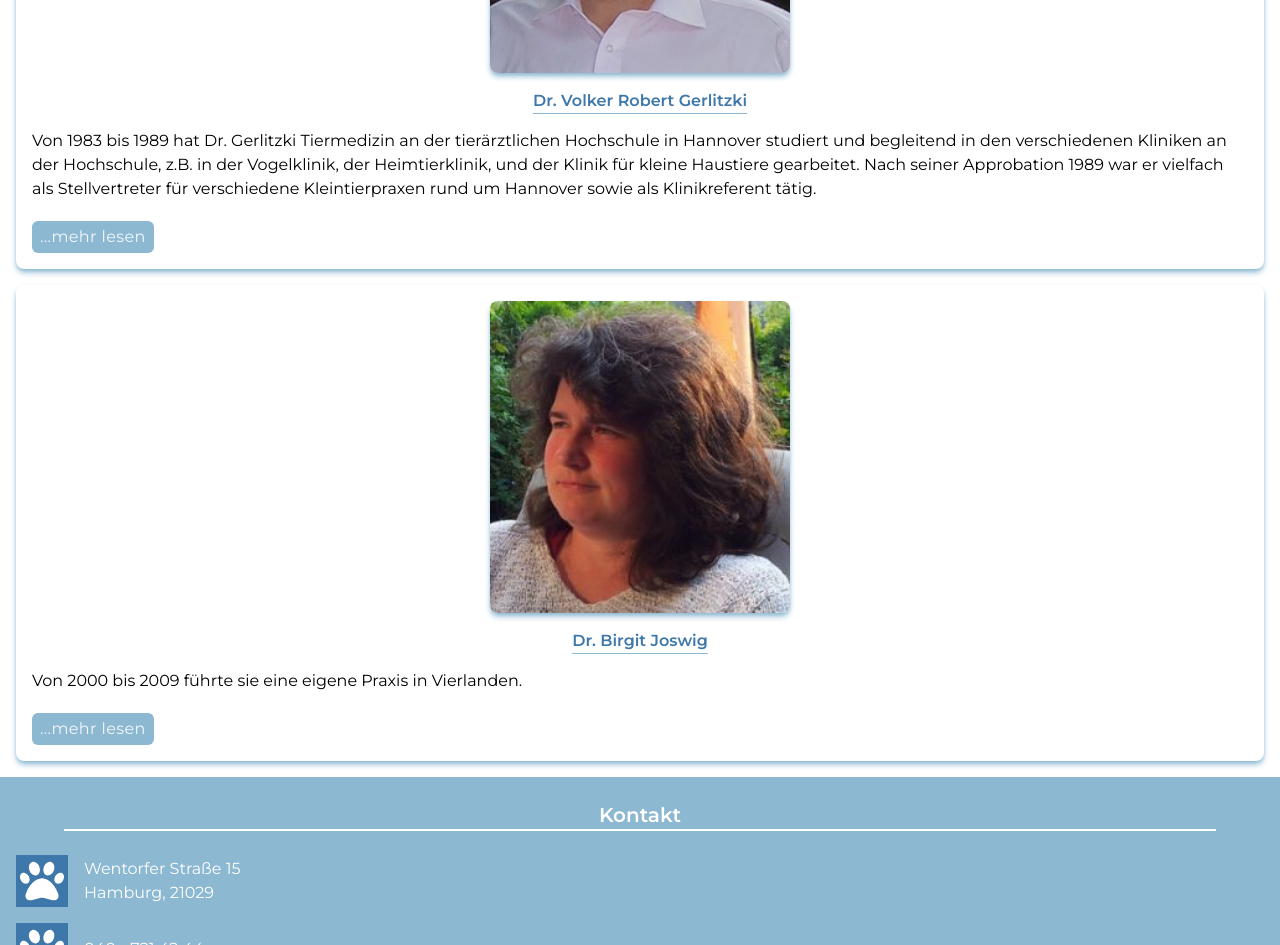
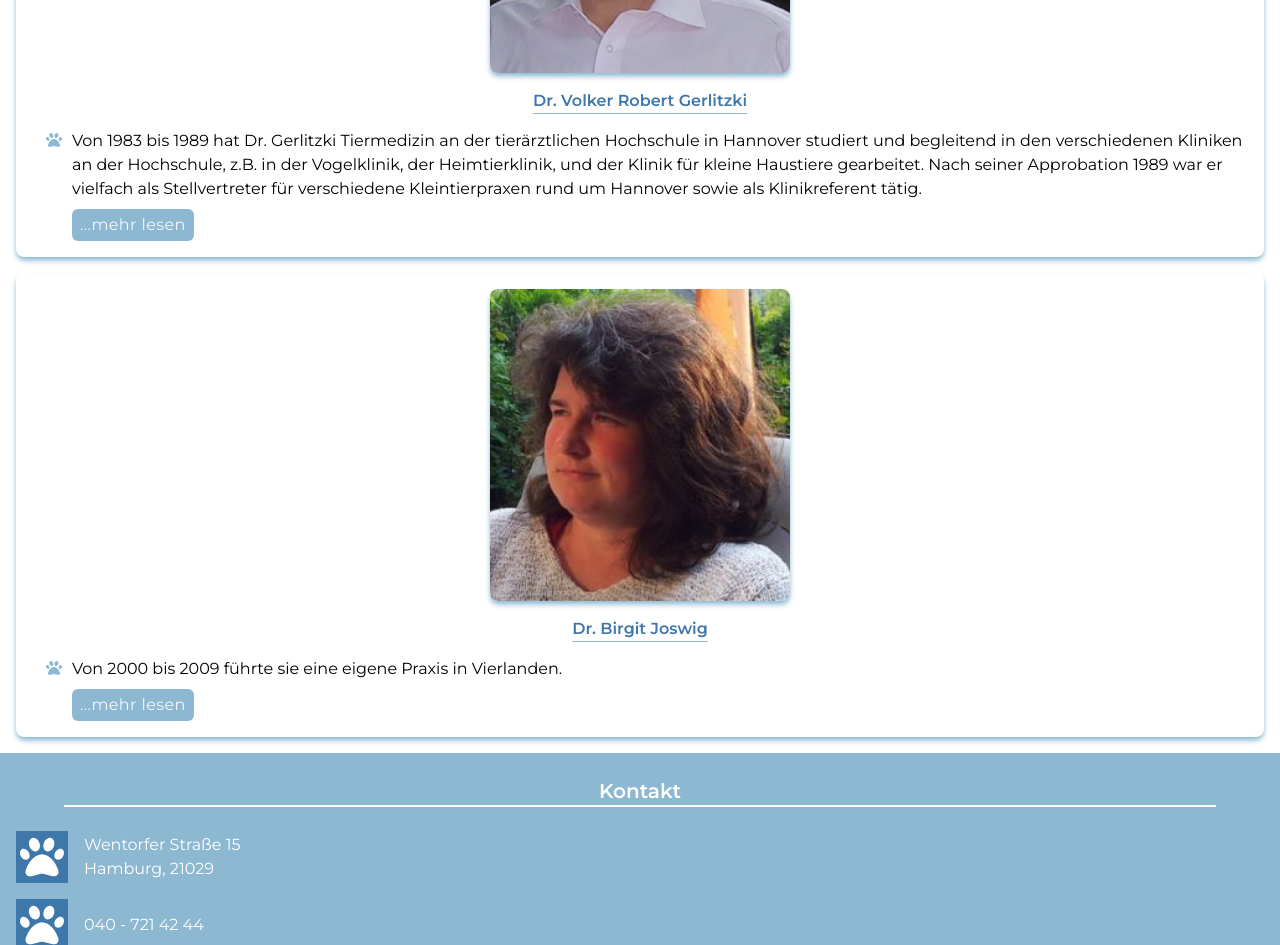
Before and after one commit to room-twenty/tierarztpraxis-volker-gerlitzki, a Next.js app in the folder vet-clinic/: page / in a window 1280 px wide. Shown: the part 2020-2965 px from the top of the page. Built offline with nearby package versions, Linux system fonts and the light colour scheme.

Commit message:
chore: Update TeamCard component to use unordered list for infoTexte

```diff
--- a/vet-clinic/components/Card/Card.tsx
+++ b/vet-clinic/components/Card/Card.tsx
@@ -50,13 +50,24 @@ const TeamCard = ({ imgSrc, name, infoTexte }: ITeam) => (
       className="place-self-center rounded-lg shadow-md shadow-glacier-300"
     />
     <h2 className={`${commonStylings.heading}`}>{name}</h2>
-    <ReadMore amountShown={1}>
-      {infoTexte.map((infoText, index) => (
-        <p key={index} className="mb-3">
-          {infoText}
-        </p>
-      ))}
-    </ReadMore>
+    <ul className="fa-ul">
+      <ReadMore amountShown={1}>
+        {infoTexte.map((infoText, index) => (
+          // <p key={index} className="mb-3">
+          //   {infoText}
+          // </p>
+          <React.Fragment key={index}>
+            <span className="fa-li">
+              <FontAwesomeIcon
+                className="mr-1 mt-[0.2rem] h-4 w-4 text-glacier-300"
+                icon={faPaw}
+              />
+            </span>
+            {infoText}
+          </React.Fragment>
+        ))}
+      </ReadMore>
+    </ul>
   </div>
 );
 
```
